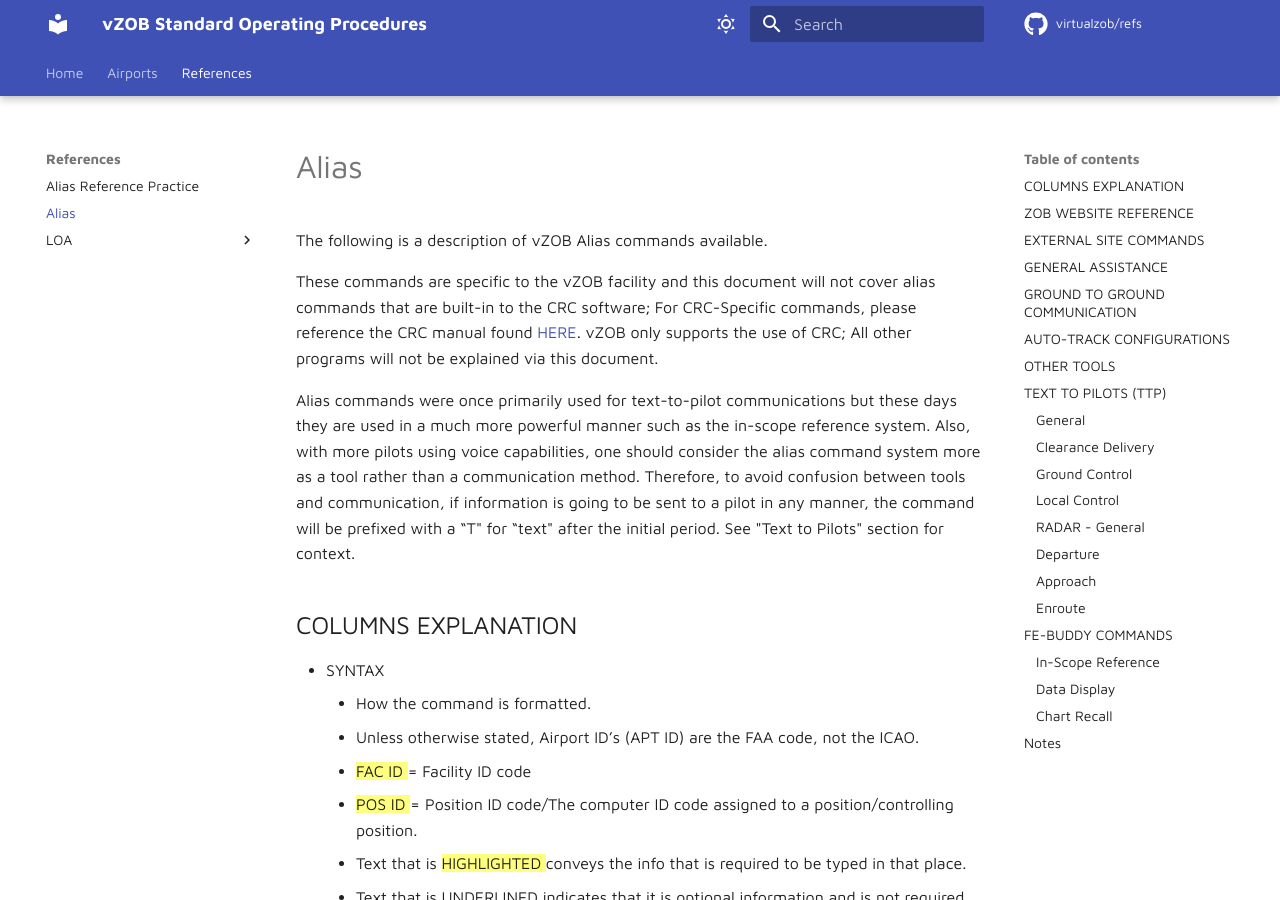
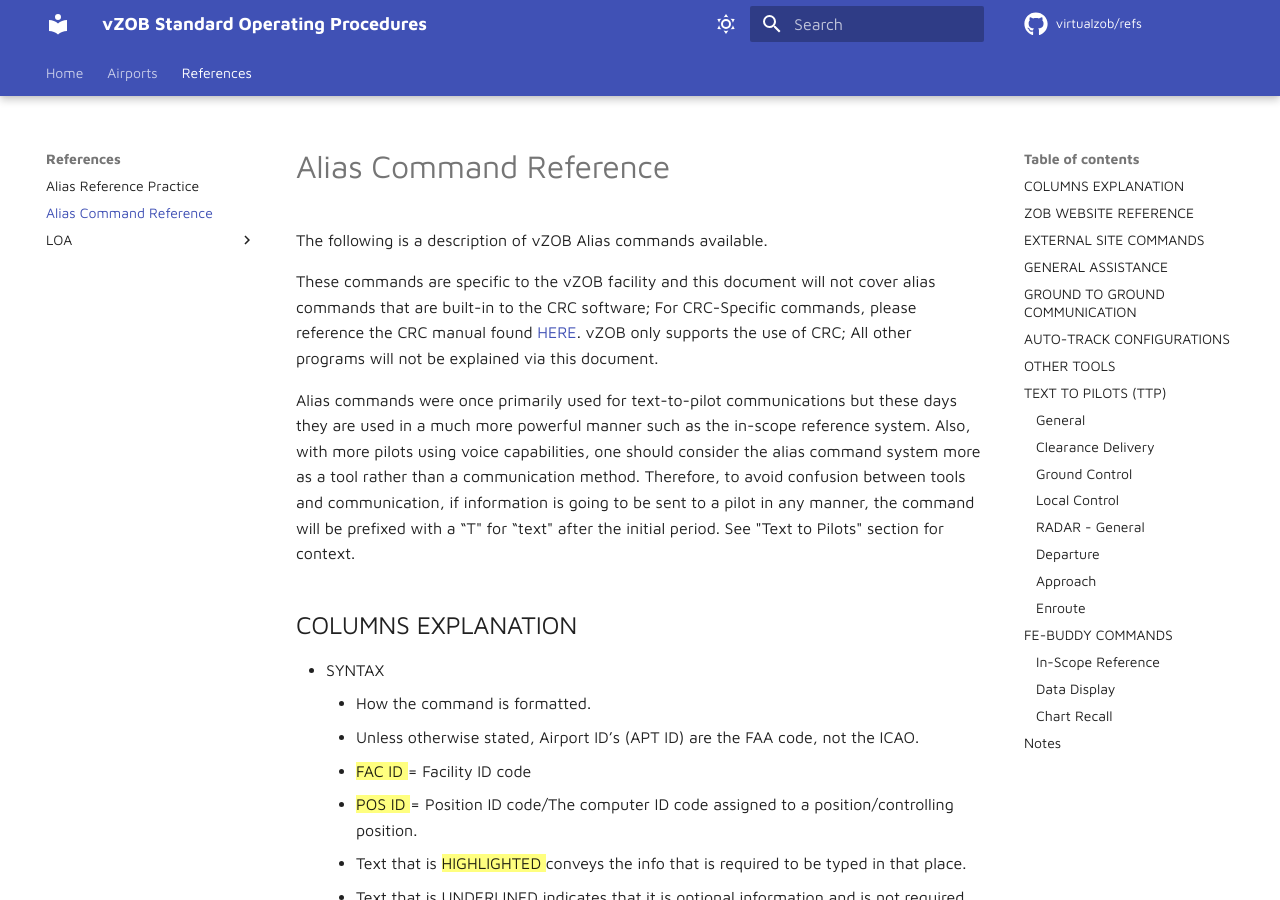
Before and after one commit to virtualZOB/refs, an MkDocs documentation site: the page built from docs/references/alias_cmd_ref.md, in a window 1280 px wide and 900 px high. Built offline with MkDocs 1.6.1 and Material for MkDocs 9.7.7, drawn with Linux system fonts in a browser that asks for light colours; comment, search, counter and statistics services are not loaded.

Commit message:
Update and rename alias.md to alias_cmd_ref.md
Changed name of page to be more descriptive.

```diff
--- a/docs/references/alias.md
+++ b/docs/references/alias_cmd_ref.md
@@ -1,3 +1,4 @@
+# Alias Command Reference
 The following is a description of vZOB Alias commands available.
 
 
```
